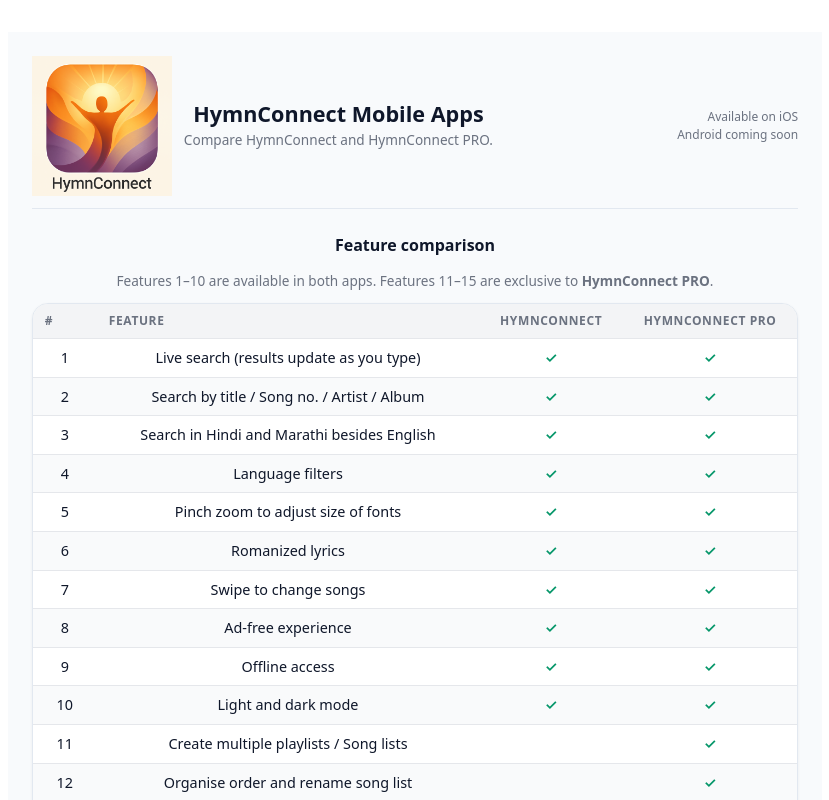
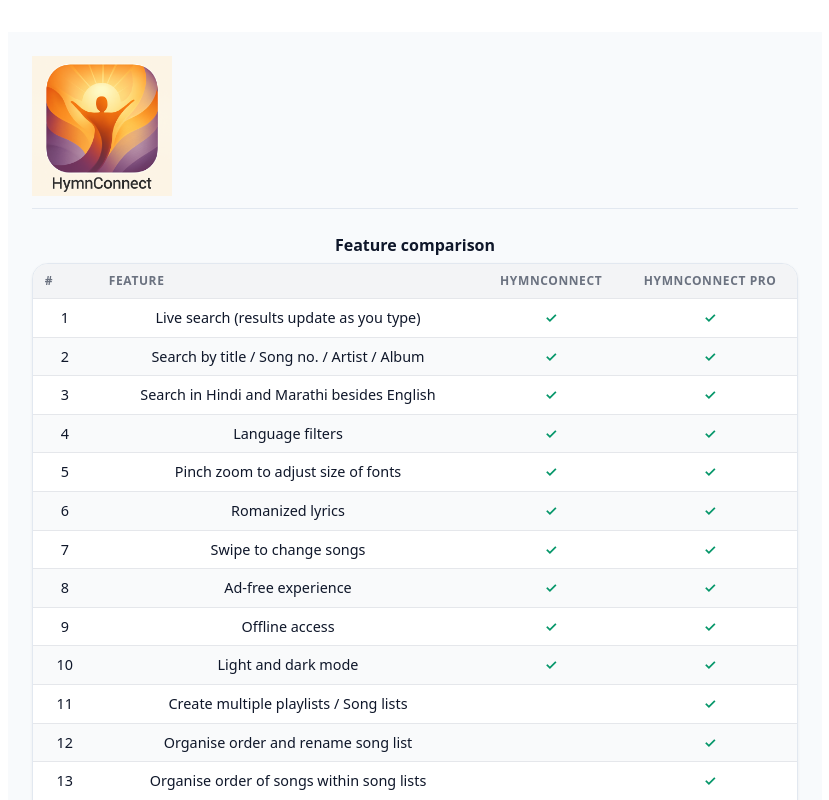
Before and after one commit to aasheeshl/Hymnconnect-web, a React (Vite) app: page /mobile-apps in a window 1280 px wide. Shown: the top 800 px of the page, without its empty margins (225-1054 px from the left). Built offline with nearby package versions, Linux system fonts and the light colour scheme.

Commit message:
Update something

```diff
--- a/src/MobileAppsPage.jsx
+++ b/src/MobileAppsPage.jsx
@@ -100,20 +100,9 @@
               width={140}          // << fixed size
               style={{ height: "auto", display: "block" }}
             />
-            <div>
-              <h1 style={{ fontSize: "1.35rem", fontWeight: 600, margin: 0 }}>
-                HymnConnect Mobile Apps
-              </h1>
-              <p style={{ margin: "4px 0 0", fontSize: "0.85rem", color: "#6b7280" }}>
-                Compare HymnConnect and HymnConnect PRO.
-              </p>
-            </div>
+
           </div>
-          <div style={{ fontSize: "0.75rem", color: "#6b7280", textAlign: "right" }}>
-            Available on iOS
-            <br />
-            Android coming soon
-          </div>
+
         </header>
 
         {/* Feature comparison */}
@@ -121,10 +110,7 @@
           <h2 style={{ fontSize: "1rem", fontWeight: 600, marginBottom: "6px" }}>
             Feature comparison
           </h2>
-          <p style={{ fontSize: "0.85rem", color: "#6b7280", marginBottom: "12px" }}>
-            Features 1–10 are available in both apps. Features 11–15 are exclusive to{" "}
-            <span style={{ fontWeight: 600 }}>HymnConnect PRO</span>.
-          </p>
+
 
           <div style={tableWrapperStyle}>
             <table style={tableStyle}>
```
